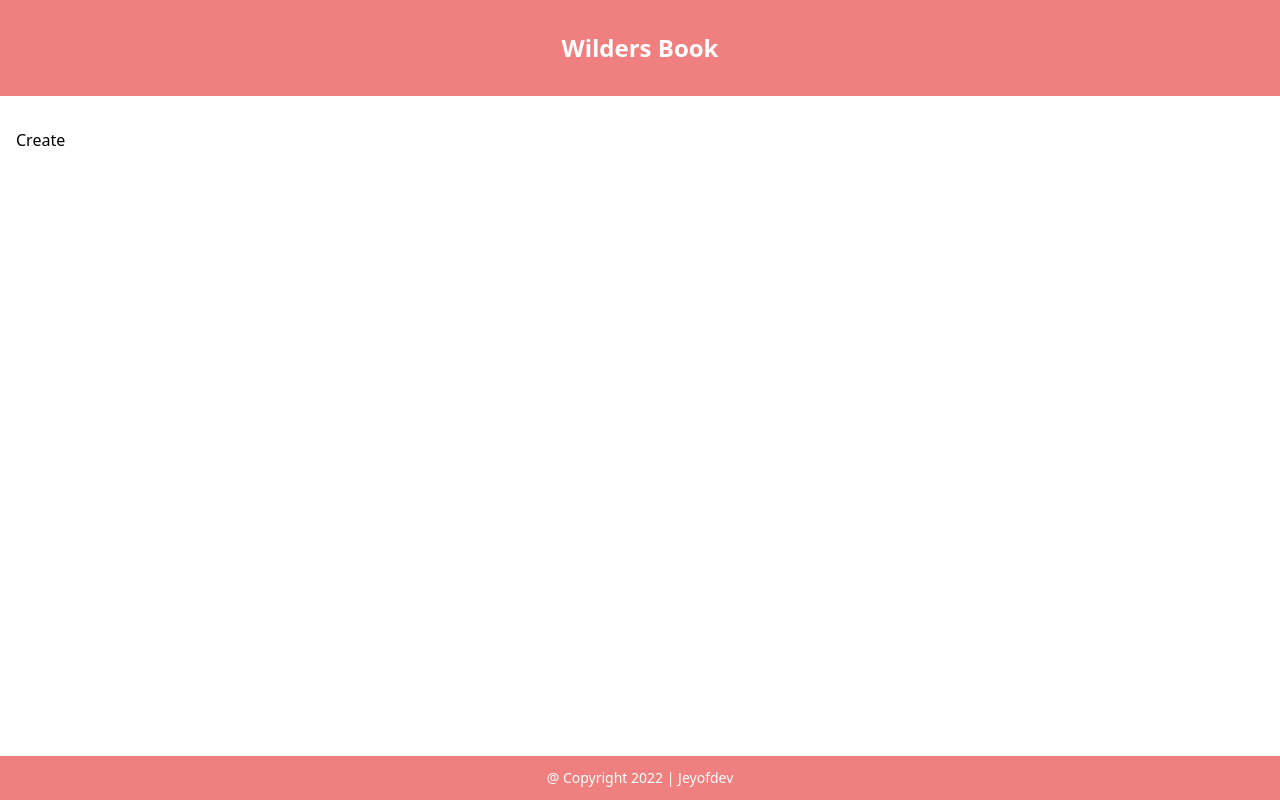
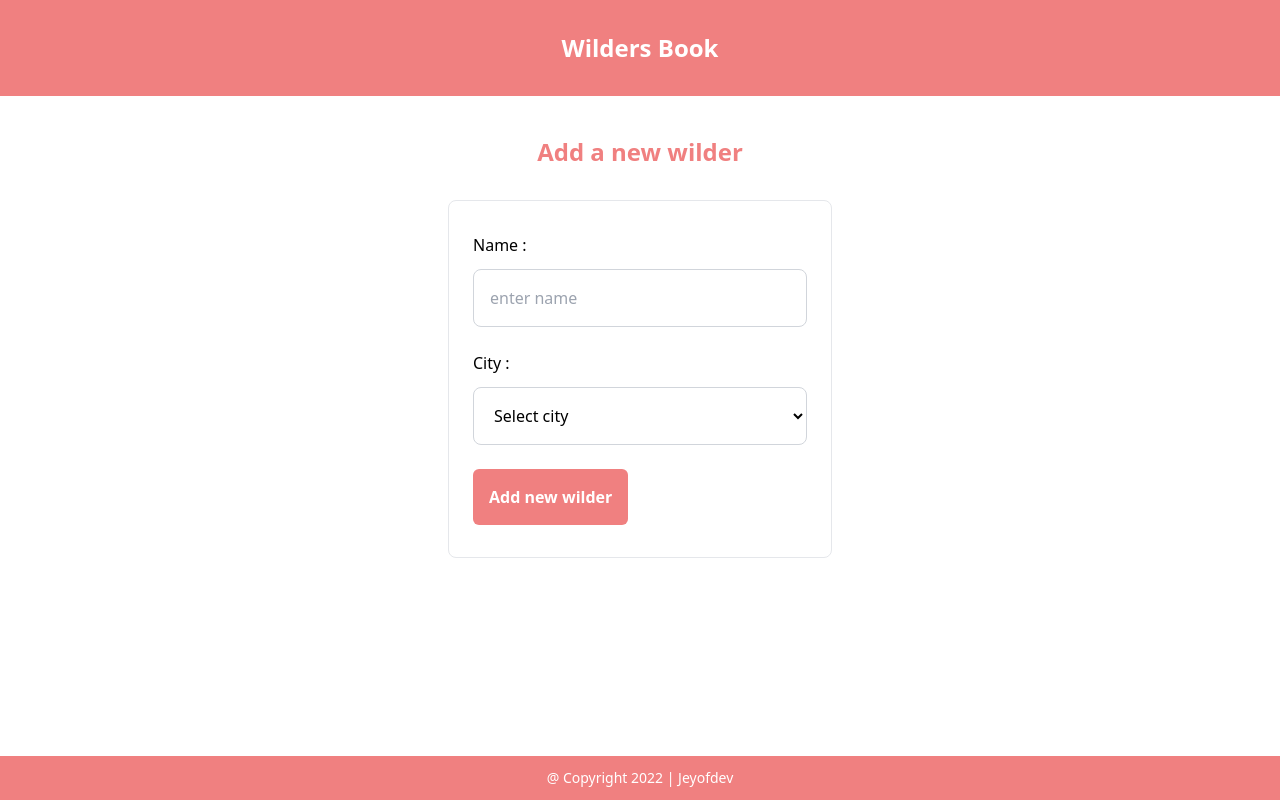
Before and after one commit to jeyofdev/wcs-course-express, a React (Create React App) app in the folder client/: page /create in a window 1280 px wide. Built offline with nearby package versions, Linux system fonts and the light colour scheme.

Commit message:
feat : add new wilder

```diff
--- /dev/null
+++ b/client/src/components/ui/Button.jsx
@@ -0,0 +1,12 @@
+const Button = ({ children, className, onClick }) => {
+    return (
+        <button
+            className={`bg-red-500 p-4 rounded-md text-white font-bold ${className}`}
+            onClick={onClick}
+        >
+            {children}
+        </button>
+    );
+};
+
+export default Button;
--- /dev/null
+++ b/client/src/datas/index.js
@@ -0,0 +1,7 @@
+export const optionsCities = [
+    { id: 1, value: 'Paris' },
+    { id: 2, value: 'Bordeaux' },
+    { id: 3, value: 'Lyon' },
+    { id: 4, value: 'Biarritz' },
+    { id: 5, value: 'Bayonne' },
+];
--- a/client/src/pages/Create.jsx
+++ b/client/src/pages/Create.jsx
@@ -1,5 +1,81 @@
-const Create = () => {
-    return <h1>Create</h1>;
+import { useState } from 'react';
+import { useNavigate } from 'react-router-dom';
+import Button from '../components/ui/Button';
+import { optionsCities } from '../datas';
+import { addNewWilder } from '../utils/queries';
+
+const Create = ({ refetch }) => {
+    const navigate = useNavigate();
+
+    const [formDatas, setFormDatas] = useState({
+        name: '',
+        city: '',
+        skills: [],
+    });
+
+    const handleChange = (e) => {
+        setFormDatas({ ...formDatas, [e.target.name]: e.target.value });
+    };
+
+    const onSubmit = async (e) => {
+        e.preventDefault();
+
+        await addNewWilder(formDatas);
+        setFormDatas({
+            name: '',
+            city: '',
+            skills: [],
+        });
+        navigate('/');
+    };
+
+    return (
+        <>
+            <h1 className="mb-8 mt-10 text-red-500 font-bold text-2xl text-center">
+                Add a new wilder
+            </h1>
+
+            <form
+                className="w-full max-w-300px mx-auto mb-20 border border-gray-200 py-8 px-6 rounded-lg w-full max-w-sm mb-10 "
+                onSubmit={onSubmit}
+            >
+                <div className="mb-6">
+                    <label className="mb-3 block" htmlFor="name">
+                        Name :{' '}
+                    </label>
+                    <input
+                        className="bg-white border border-gray-300 p-4 rounded-lg w-full"
+                        type="text"
+                        name="name"
+                        placeholder="enter name"
+                        value={formDatas.name}
+                        onChange={handleChange}
+                    />
+                </div>
+                <div className="mb-6">
+                    <label className="mb-3 block" htmlFor="city">
+                        City :{' '}
+                    </label>
+                    <select
+                        className="bg-white border border-gray-300 p-4 rounded-lg w-full"
+                        name="city"
+                        value={formDatas.city}
+                        onChange={handleChange}
+                    >
+                        <option value="">Select city</option>
+                        {optionsCities.map((city) => (
+                            <option key={city.id} value={city.value}>
+                                {city.value.slice(0, 1).toUpperCase() +
+                                    city.value.slice(1)}
+                            </option>
+                        ))}
+                    </select>
+                </div>
+
+                <Button className="ml-0">Add new wilder</Button>
+            </form>
+        </>
+    );
 };
 
 export default Create;
--- a/client/src/pages/Home.jsx
+++ b/client/src/pages/Home.jsx
@@ -21,8 +21,6 @@ const Home = () => {
         fetchDatas();
     }, []);
 
-    console.log(wilders);
-
     return (
         <>
             {!loading ? (
--- a/client/src/utils/queries.js
+++ b/client/src/utils/queries.js
@@ -6,3 +6,10 @@ export const getAllWilders = () => {
         .then((response) => response.data)
         .catch((err) => err);
 };
+
+export const addNewWilder = (datas) => {
+    return axios
+        .post('/api/wilders', datas)
+        .then((response) => response.data)
+        .catch((err) => err);
+};
```
